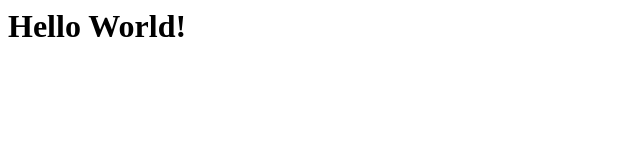
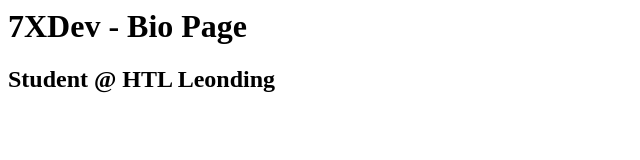
Before and after one commit to 7XDev/7XDev, a plain HTML site: page index.html in a window 1280 px wide. Shown: the whole page, without its empty margins (0-640 px from the left). Drawn offline with Linux system fonts and the light colour scheme.

Commit message:
Update index.html
Added Students @HTL Leonding

```diff
--- a/index.html
+++ b/index.html
@@ -1,5 +1,6 @@
 <html>
   <body>
-    <h1>Hello World!</h1>
+    <h1>7XDev - Bio Page</h1>
+    <h2>Student @ HTL Leonding</h2>
   </body>
 </html>
```
